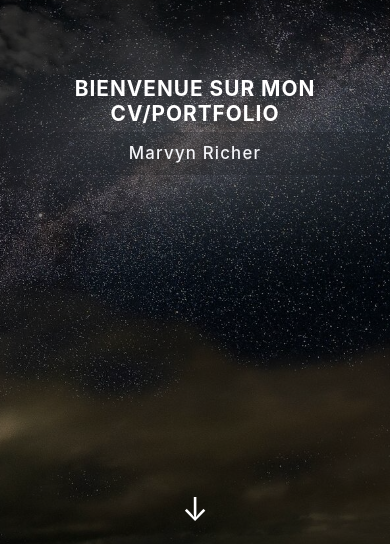
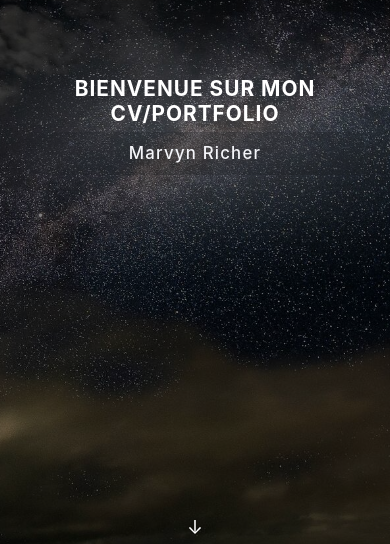
Before and after one commit to MarvynRicher24/Portfolio, a React (Create React App) app: page / in a window 390 px wide. Shown: the part 294-838 px from the top of the page. Built offline with nearby package versions, Linux system fonts and the light colour scheme.

Commit message:
responsive update

```diff
--- a/package.json
+++ b/package.json
@@ -1,4 +1,5 @@
 {
+  "homepage": "https://marvynricher.com",
   "name": "my-portfolio",
   "version": "0.1.0",
   "private": true,
--- a/src/components/ParallaxSection.css
+++ b/src/components/ParallaxSection.css
@@ -28,6 +28,8 @@
   position: relative;
   z-index: 2;
   animation: fadeIn 1.5s ease-in-out;
+  padding: 0 1rem; /* un peu d’air sur les côtés en mobile */
+  max-width: 100%;
 }
 
 .down-arrow {
@@ -73,3 +75,35 @@
     transform: translateY(0);
   }
 }
+
+/* Sur les écrans “étroits” (téléphones, petite tablette) */
+@media screen and (max-width: 768px) {
+  .parallax {
+    /* On désactive le fixed pour de meilleures perf. et compatibilité mobile */
+    background-attachment: scroll;
+    /* On peut réduire un peu la hauteur si besoin */
+    min-height: 70vh;
+  }
+
+  .content {
+    /* Corps de texte plus compact */
+    padding: 0 1rem;
+  }
+
+  .down-arrow {
+    font-size: 1.5rem;
+    bottom: 15px;
+  }
+}
+
+/* Sur écrans très petits (portrait de mobile) */
+@media screen and (max-width: 480px) {
+  .parallax {
+    min-height: 60vh;
+  }
+
+  .down-arrow {
+    font-size: 1.2rem;
+    bottom: 10px;
+  }
+}
```
